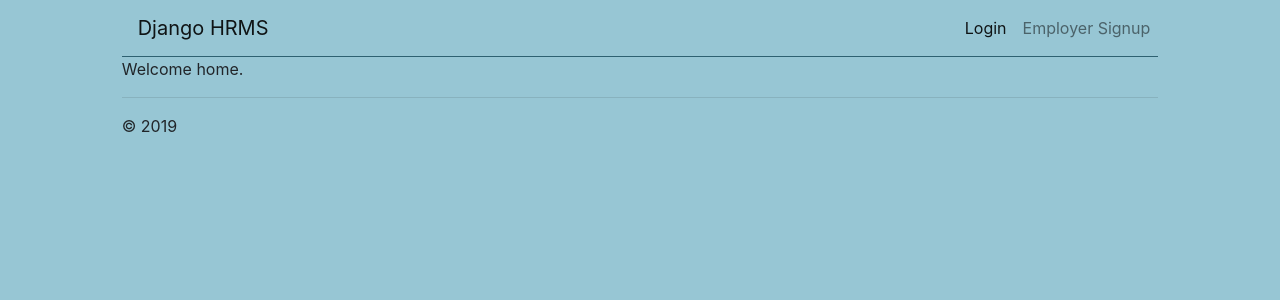
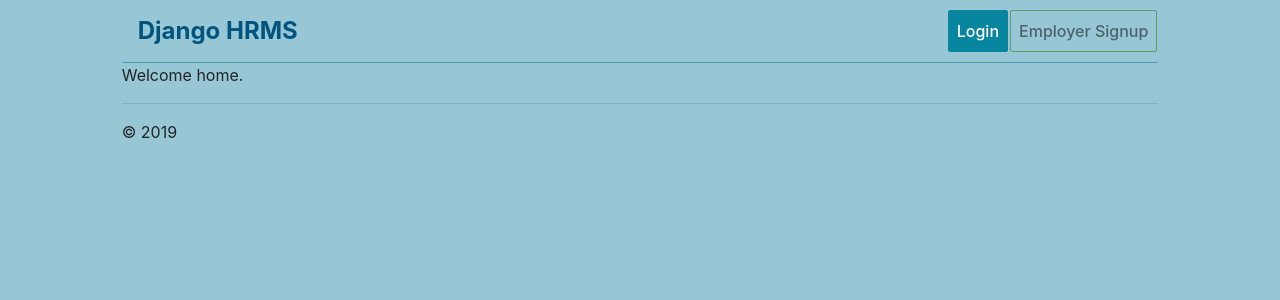
Before and after one commit to Felix-Mutinda/django-hrms, a Django app: template core/templates/core/home.html in a window 1280 px wide. Shown: the top 300 px of the page. Run offline with Django 3.2, Linux system fonts and the light colour scheme; the template is opened without the code that fills it, so the values that code supplies are empty; some libraries are stand-ins or nearby versions.

Commit message:
style base.html

```diff
--- a/core/static/core/css/style.css
+++ b/core/static/core/css/style.css
@@ -1,14 +1,49 @@
 body, body::before, body::after {
   background: #97c6d4; }
 
+/* all screens */
 header.header {
-  border-bottom: 1px solid #2E6171; }
+  border-bottom: 1px solid #4e9eb7; }
+
+.navbar-brand {
+  font-weight: 700;
+  color: #00547d !important; }
 
 /* on xs, sm screens */
+@media (min-width: 0px) and (max-width: 768px) {
+  #login-btn, #employer-signup-btn {
+    font-weight: 500; } }
 /* on >= md  screens */
 @media (min-width: 768px) {
   header #navbarSupportedContent {
     position: absolute;
-    right: 0; } }
+    right: 0; }
+
+  .navbar-brand {
+    font-size: 24px; }
+
+  #login-btn, #employer-signup-btn {
+    border-width: .75px;
+    border-style: solid;
+    border-radius: 2px;
+    margin: 1px;
+    transition: all .2s;
+    font-weight: 500; }
+
+  #login-btn {
+    background: #08859f;
+    border-color: #08859f; }
+    #login-btn a {
+      color: #fff; }
+
+  #login-btn:hover {
+    background: #077187;
+    border-color: #077187; }
+
+  #employer-signup-btn {
+    border-color: #659b71; }
+
+  #employer-signup-btn:hover {
+    background: #659b71; } }
 
 /*# sourceMappingURL=style.css.map */
--- a/core/static/core/sass/abstracts/_variables.scss
+++ b/core/static/core/sass/abstracts/_variables.scss
@@ -4,3 +4,6 @@ $steelTeal: #508891;
 $myrtleGreen: #2E6171;
 $metallicSeaweed: #077187;
 $shinyShamrock: #74A57F;
+
+$white: #fff;
+$black: #000;
--- a/core/templates/core/base.html
+++ b/core/templates/core/base.html
@@ -19,17 +19,17 @@
             <div class="col-md-10 col-sm-12">
                 <header class="header">
                     <nav class="navbar navbar-expand-md navbar-light">
-                      <a class="navbar-brand" href="#">Django HRMS</a>
+                      <a class="navbar-brand" href="{% url 'core:home' %}">Django HRMS</a>
                       <button class="navbar-toggler" type="button" data-toggle="collapse" data-target="#navbarSupportedContent" aria-controls="navbarSupportedContent" aria-expanded="false" aria-label="Toggle navigation">
                         <span class="navbar-toggler-icon"></span>
                       </button>
 
                       <div class="collapse navbar-collapse" id="navbarSupportedContent">
                         <ul class="navbar-nav mr-auto">
-                          <li class="nav-item active">
+                          <li class="nav-item active" id="login-btn">
                             <a class="nav-link" href="#">Login <span class="sr-only">(current)</span></a>
                           </li>
-                          <li class="nav-item">
+                          <li class="nav-item" id="employer-signup-btn">
                             <a class="nav-link" href="#">Employer Signup</a>
                           </li>
                         </ul>
```
Also changed, not shown: core/static/core/sass/pages/_base.scss (+48 -2 lines), 1 other file.
